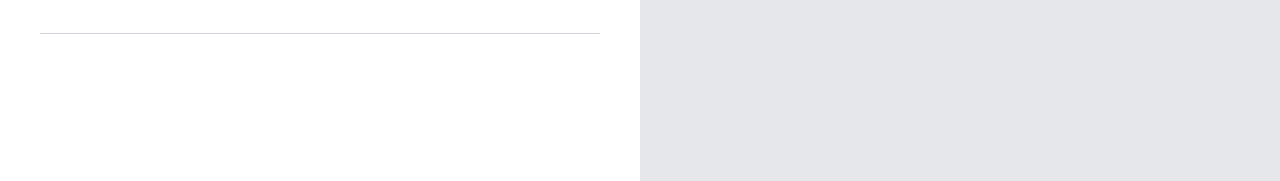
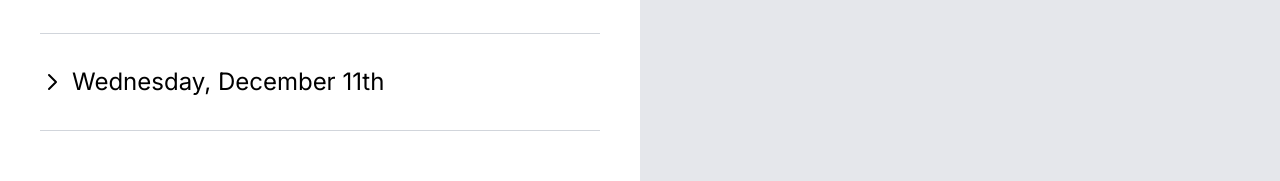
Before and after one commit to project-trip-ai/front, a Next.js app: page /itinerary/1 in a window 1280 px wide. Shown: the part 488-669 px from the top of the page. Built offline with nearby package versions, Linux system fonts and the light colour scheme; no server answers.

Commit message:
scroll in itinerary and no-scrollbar in global.css

```diff
--- a/src/app/globals.css
+++ b/src/app/globals.css
@@ -25,3 +25,20 @@ body {
     text-wrap: balance;
   }
 }
+
+
+/*
+    https://github.com/tailwindlabs/tailwindcss/discussions/2394
+    https://github.com/tailwindlabs/tailwindcss/pull/5732
+*/
+@layer utilities {
+  /* Chrome, Safari and Opera */
+  .no-scrollbar::-webkit-scrollbar {
+    display: none;
+  }
+
+  .no-scrollbar {
+    -ms-overflow-style: none; /* IE and Edge */
+    scrollbar-width: none; /* Firefox */
+  }
+}
--- a/src/app/itinerary/[id]/page.js
+++ b/src/app/itinerary/[id]/page.js
@@ -6,7 +6,7 @@ import Image from 'next/image';
 export default function ItineraryPage() {
   return (
     <div className="min-h-screen flex">
-      <div className="w-full h-screen bg-white">
+      <div className="w-full h-screen bg-white no-scrollbar overflow-y-scroll">
         <div className="grid w-full h-80 content-between bg-gradient-to-b from-gray-700 via-gray-300 to-gray-700 px-10 py-5">
           <div className="w-full flex justify-between">
             <Button
@@ -40,6 +40,7 @@ export default function ItineraryPage() {
         <div className="p-10">
           <DayCard day={'Monday'} month={'December'} ordinal={'9th'} />
           <DayCard day={'Tuesday'} month={'December'} ordinal={'10th'} />
+          <DayCard day={'Wednesday'} month={'December'} ordinal={'11th'} />
         </div>
       </div>
 
```
